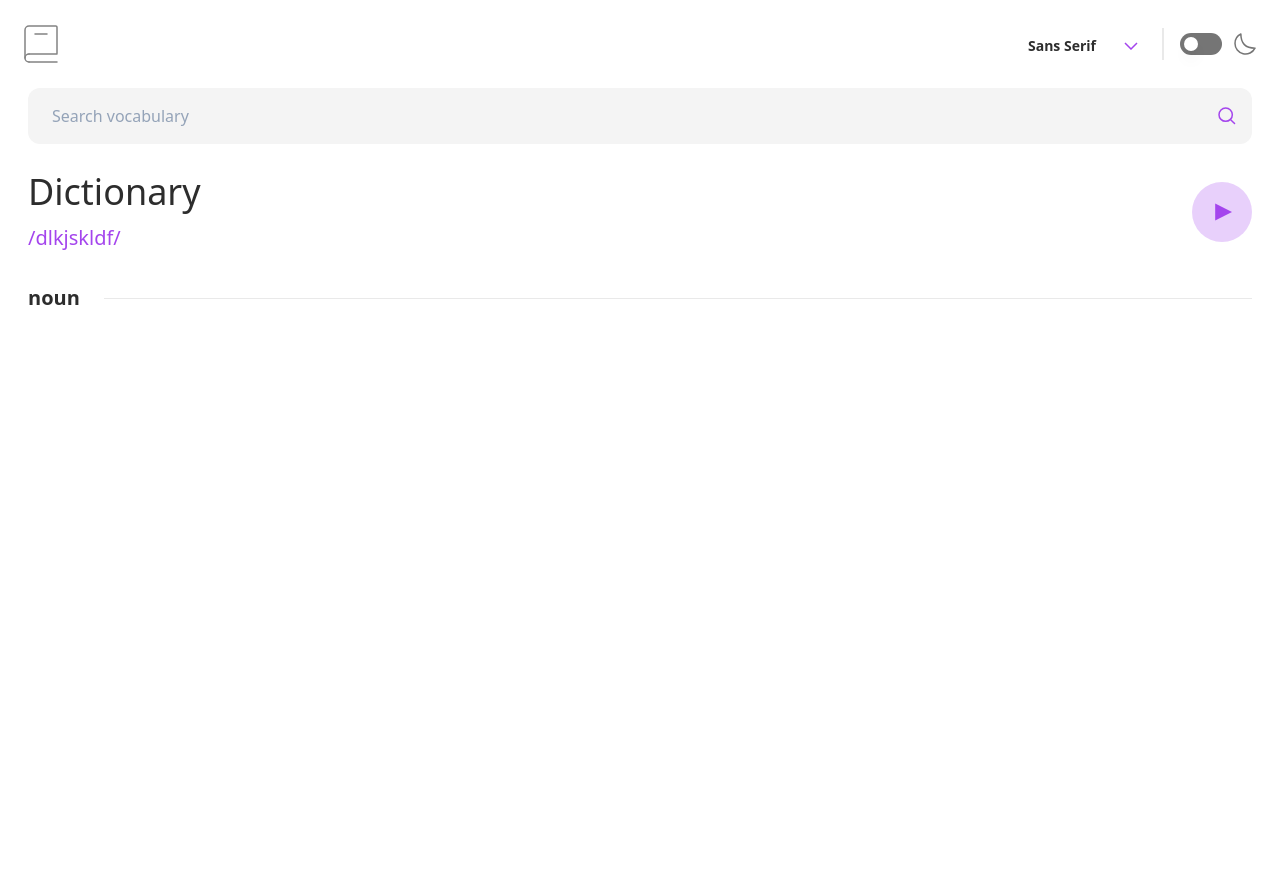
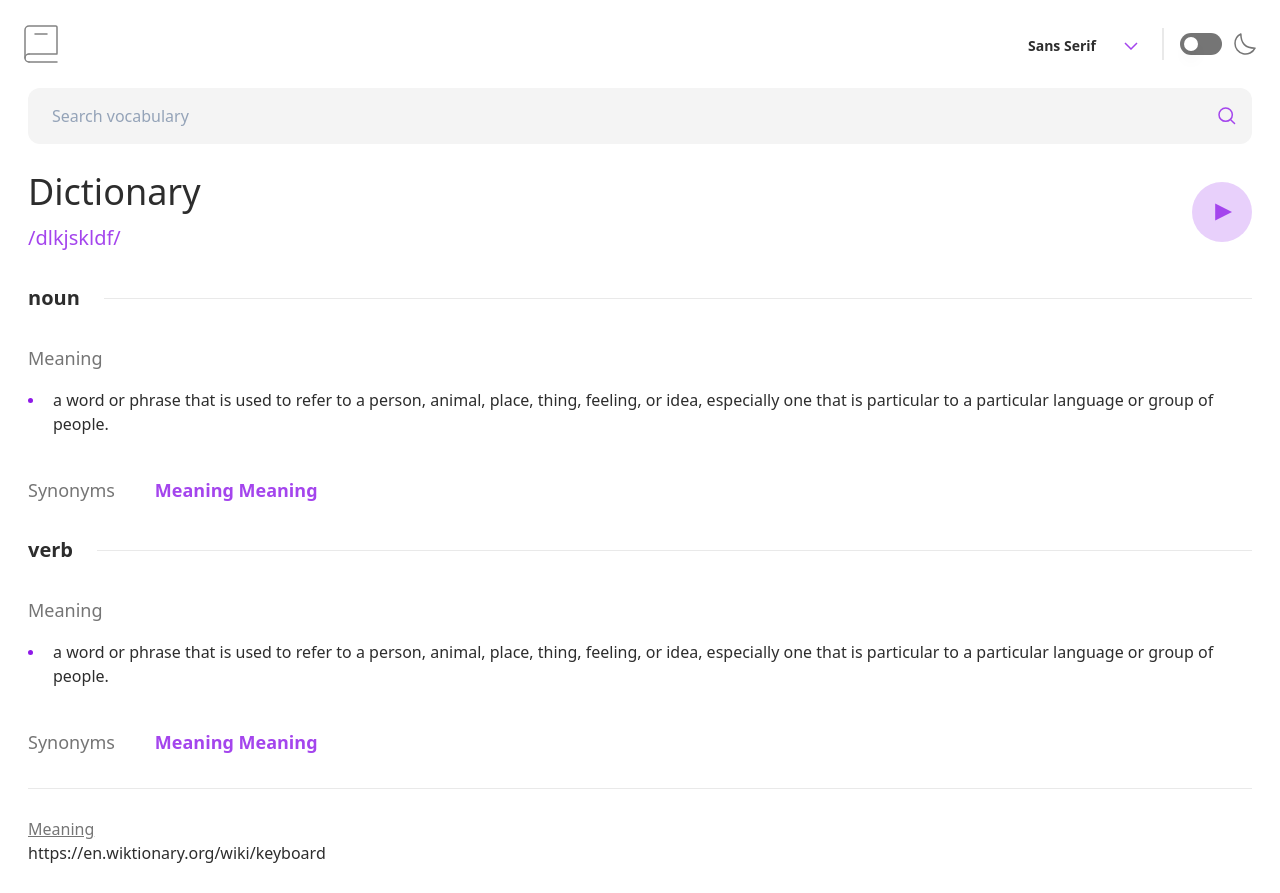
Before and after one commit to YoonJongok/dictionary-web, a React (Vite) app: page / in a window 1280 px wide. Before the commit the page ends 800 px from the top, so only its background shows below. Built offline with nearby package versions, Linux system fonts and the light colour scheme.

Commit message:
dictionary styling done

```diff
--- /dev/null
+++ b/src/components/Divider/Divider.tsx
@@ -0,0 +1,5 @@
+import React from 'react';
+
+export const Divider: React.FC = () => {
+  return <div className='w-full h-[1px] bg-grey-200'></div>;
+};
--- /dev/null
+++ b/src/components/Divider/index.ts
@@ -0,0 +1 @@
+export { Divider as default } from './Divider';
--- a/src/components/FlexBoxColumn/FlexBoxColumn.tsx
+++ b/src/components/FlexBoxColumn/FlexBoxColumn.tsx
@@ -5,6 +5,9 @@ const flexBoxColumn = cva(['flex ', 'flex-col'], {
   variants: {
     intent: {},
     modifier: {},
+    fullWidth: {
+      true: ['w-full'],
+    },
     defaultVariants: {},
   },
 });
@@ -20,10 +23,11 @@ export const FlexBoxColumn: FC<FlexBoxColumnProps> = ({
   intent,
   modifier,
   children,
+  fullWidth,
   ...props
 }) => {
   return (
-    <div {...props} className={flexBoxColumn({ intent, className, modifier })}>
+    <div {...props} className={flexBoxColumn({ intent, className, modifier, fullWidth })}>
       {children}
     </div>
   );
--- a/src/components/FlexBoxRow/FlexBoxRow.tsx
+++ b/src/components/FlexBoxRow/FlexBoxRow.tsx
@@ -4,8 +4,9 @@ import React, { FC, ReactNode } from 'react';
 const flexBoxRow = cva(['flex', 'flex-row'], {
   variants: {
     intent: {
+      flexStartStart: ['justify-start', 'items-start'],
+      flexStartCenter: ['justify-start', 'items-center'],
       flexCenterCenter: ['justify-center', 'items-center'],
-      flexStartCenter: ['justify-start', 'items-center'],
       flexBetweenCenter: ['justify-between', 'items-center'],
       flexAroundCenter: ['justify-around', 'items-center'],
     },
--- /dev/null
+++ b/src/components/Section/SectionBody/SectionBody.tsx
@@ -0,0 +1,28 @@
+import React from 'react';
+import { FlexBoxColumn } from '../../FlexBoxColumn/FlexBoxColumn';
+import { FlexBoxRow } from '../../FlexBoxRow/FlexBoxRow';
+import { ReactComponent as DotIcon } from '../../../assets/images/icon-dot.svg';
+
+export const SectionBody = () => {
+  return (
+    <FlexBoxColumn className='gap-4'>
+      <p className='text-input text-lg font-extralight'>Meaning</p>
+      <ul className='text-lightmode-primary'>
+        <FlexBoxRow intent={'flexStartStart'} className='gap-[20px] '>
+          <div className='pt-[10px]'>
+            <DotIcon />
+          </div>
+          <li>
+            a word or phrase that is used to refer to a person, animal, place, thing, feeling, or
+            idea, especially one that is particular to a particular language or group of people.
+          </li>
+        </FlexBoxRow>
+      </ul>
+
+      <FlexBoxRow intent={'flexStartCenter'} className='gap-10 mt-6'>
+        <p className='text-input text-lg font-extralight'>Synonyms</p>
+        <p className='text-accent text-lg font-semibold'>Meaning Meaning</p>
+      </FlexBoxRow>
+    </FlexBoxColumn>
+  );
+};
--- /dev/null
+++ b/src/components/Section/SectionBody/index.ts
@@ -0,0 +1 @@
+export { SectionBody as default } from './SectionBody';
--- a/src/components/SectionTitle/SectionTitle.tsx
+++ b/src/components/Section/SectionTitle/SectionTitle.tsx
@@ -1,5 +1,6 @@
 import React from 'react';
-import { FlexBoxRow } from '../FlexBoxRow/FlexBoxRow';
+import { FlexBoxRow } from '../../FlexBoxRow/FlexBoxRow';
+import { Divider } from '../../Divider/Divider';
 
 interface SectionTitleProps {
   title: string;
@@ -9,7 +10,7 @@ export const SectionTitle: React.FC<SectionTitleProps> = ({ title }) => {
   return (
     <FlexBoxRow intent={'flexStartCenter'} fullWidth className='gap-6 py-8'>
       <p className='font-semibold text-xl'>{title}</p>
-      <div className='w-full h-[1px] bg-grey-200'></div>
+      <Divider />
     </FlexBoxRow>
   );
 };
--- /dev/null
+++ b/src/components/Section/SectionTitle/index.ts
@@ -0,0 +1 @@
+export { SectionTitle as default } from './SectionTitle';
--- a/src/pages/Dictionary/Dictionary.tsx
+++ b/src/pages/Dictionary/Dictionary.tsx
@@ -2,8 +2,9 @@ import React, { useState } from 'react';
 import { FlexBoxColumn } from '../../components/FlexBoxColumn/FlexBoxColumn';
 import WordHeader from './WordHeader';
 import Form from '../../components/Form';
-import { FlexBoxRow } from '../../components/FlexBoxRow/FlexBoxRow';
-import { SectionTitle } from '../../components/SectionTitle/SectionTitle';
+import SectionTitle from '../../components/Section/SectionTitle';
+import SectionBody from '../../components/Section/SectionBody';
+import { Divider } from '../../components/Divider/Divider';
 
 const people = [
   { id: 1, name: 'Wade Cooper' },
@@ -32,7 +33,20 @@ export const Dictionary: React.FC = () => {
     <FlexBoxColumn className='items-center text-lightmode-primary  px-7'>
       <Form />
       <WordHeader />
-      <SectionTitle title='noun' />
+      <FlexBoxColumn>
+        <SectionTitle title='noun' />
+        <SectionBody />
+      </FlexBoxColumn>
+
+      <FlexBoxColumn className='mb-8'>
+        <SectionTitle title='verb' />
+        <SectionBody />
+      </FlexBoxColumn>
+      <Divider />
+      <FlexBoxColumn className='py-7 text-left' fullWidth>
+        <p className='text-input underline text-base font-extralight'>Meaning</p>
+        <p className=' text-base font-light'>https://en.wiktionary.org/wiki/keyboard</p>
+      </FlexBoxColumn>
     </FlexBoxColumn>
   );
 };
```
Also changed, not shown: src/assets/images/icon-dot.svg (added).
